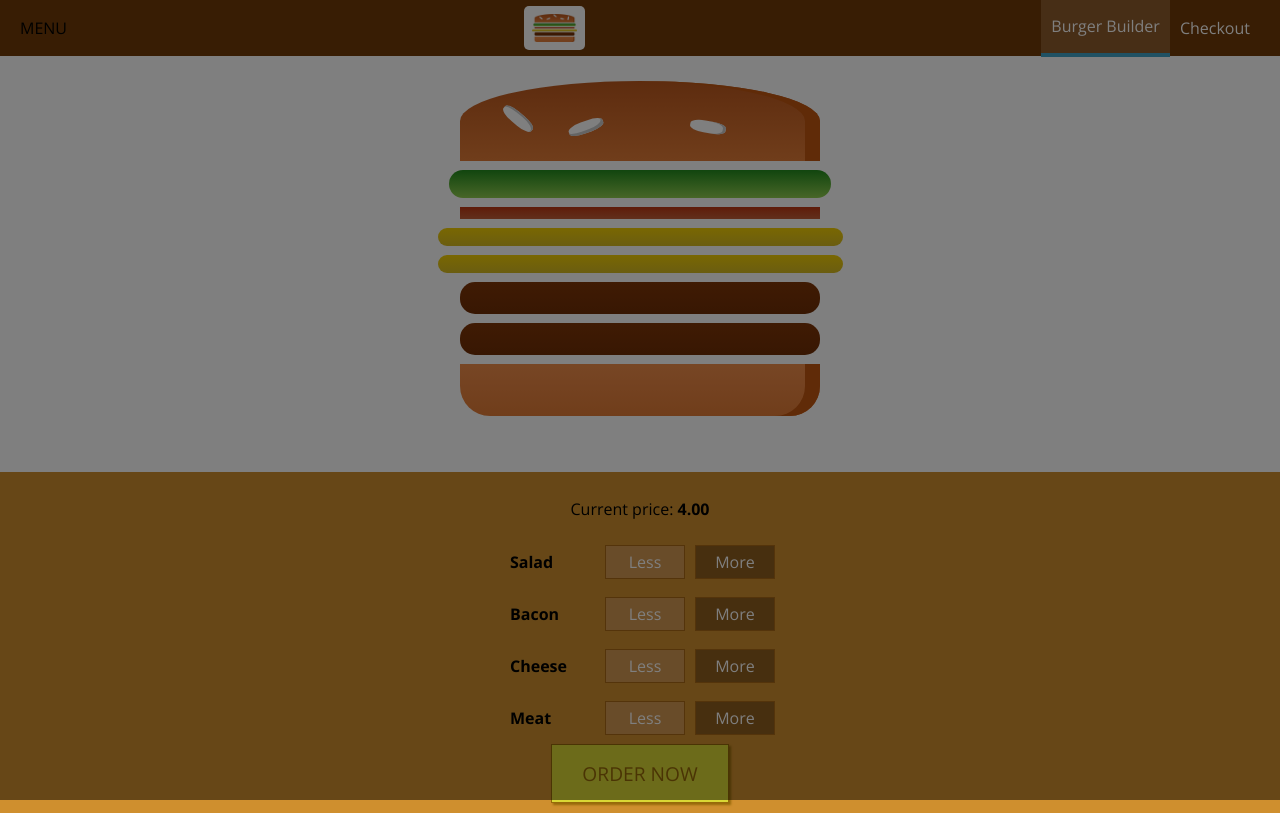
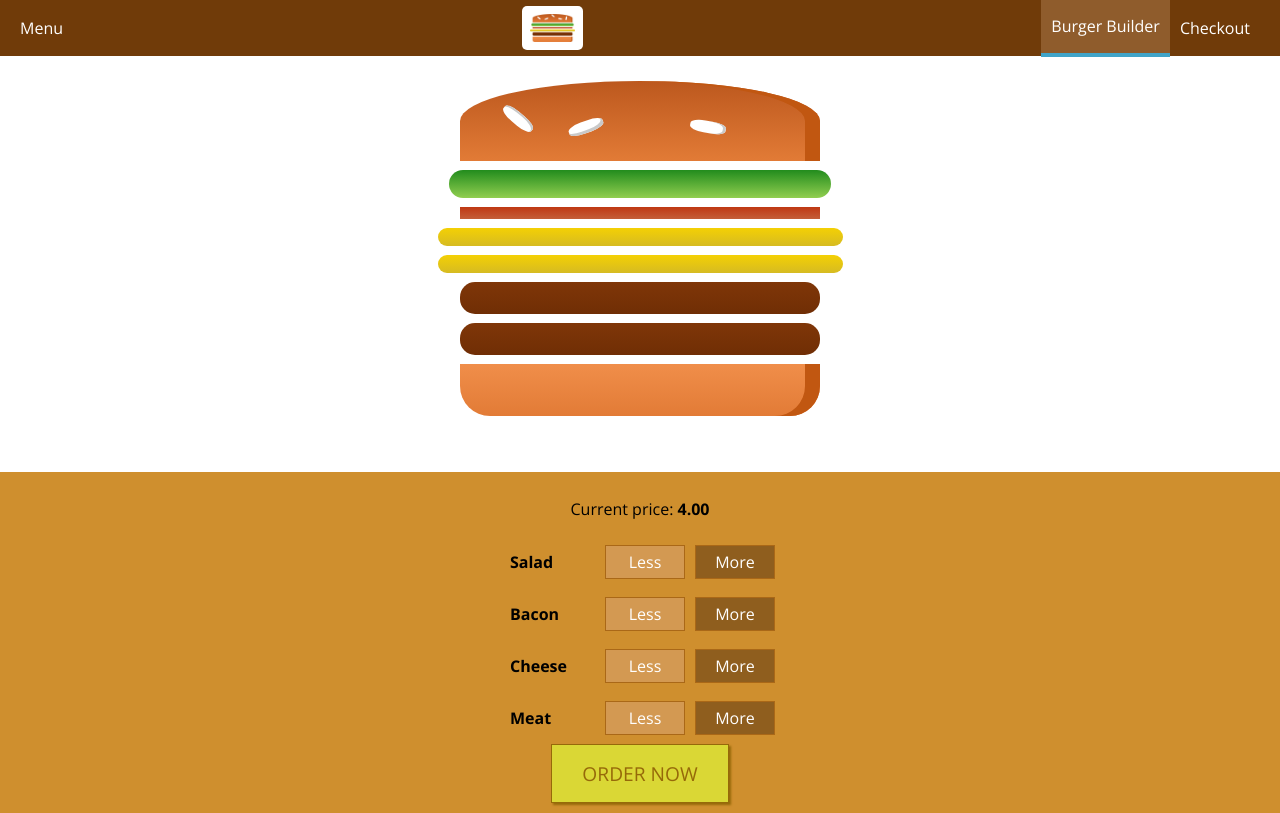
Before and after one commit to SergeyKosarchuk/burger-builder, a React (Create React App) app: page / in a window 1280 px wide. Built offline with nearby package versions, Linux system fonts and the light colour scheme.

Commit message:
178: Add a sidedrawer toogle button

```diff
--- a/src/components/Layout/Layout.js
+++ b/src/components/Layout/Layout.js
@@ -9,17 +9,23 @@ const Main = styled.main`
 
 export default class Layout extends React.Component{
     state = {
-        isSideDrawerOpen: true
+        isSideDrawerOpen: false
     }
 
     sideDrawerClosedHandler = () => {
         this.setState({isSideDrawerOpen: false})
     }
 
+    sideDrawOpenHandler = () => {
+        this.setState((prevState) => {
+            return { isSideDrawerOpen: !prevState.isSideDrawerOpen }
+        })
+    }
+
     render(){
         return (
             <>
-                <Toolbar />
+                <Toolbar menuOpened={this.sideDrawOpenHandler}/>
                 <SideDrawer closed={this.sideDrawerClosedHandler} isOpen={this.state.isSideDrawerOpen}/>
                 <Main>
                     {this.props.children}
--- /dev/null
+++ b/src/components/UI/Navigation/SideDrawer/SideDrawerToggle/SideDrawerToggle.js
@@ -0,0 +1,10 @@
+import React from 'react';
+import styled from 'styled-components';
+
+const SideDrawerToggle = styled.div`
+    color: white;
+`;
+
+export default function sideDrawerToogle ({ clicked, children }) {
+    return <SideDrawerToggle onClick={clicked}>{children}</SideDrawerToggle>
+}
--- a/src/components/UI/Navigation/Toolbar/Toolbar.js
+++ b/src/components/UI/Navigation/Toolbar/Toolbar.js
@@ -2,6 +2,7 @@ import React from 'react';
 import styled from 'styled-components';
 import Logo from '../../../Logo/Logo';
 import NavigationItems from '../NavigationItems/NavigationItems';
+import SideDrawerToogle from '../SideDrawer/SideDrawerToggle/SideDrawerToggle';
 
 const Toolbar = styled.header`
     height: 56px;
@@ -24,10 +25,10 @@ const Nav = styled.nav`
     }
 `;
 
-export default function  toolbar (props) {
+export default function toolbar ({ menuOpened }) {
     return (
         <Toolbar>
-            <div>MENU</div>
+            <SideDrawerToogle clicked={menuOpened}>Menu</SideDrawerToogle>
             <Logo/>
             <Nav>
                 <NavigationItems />
```
